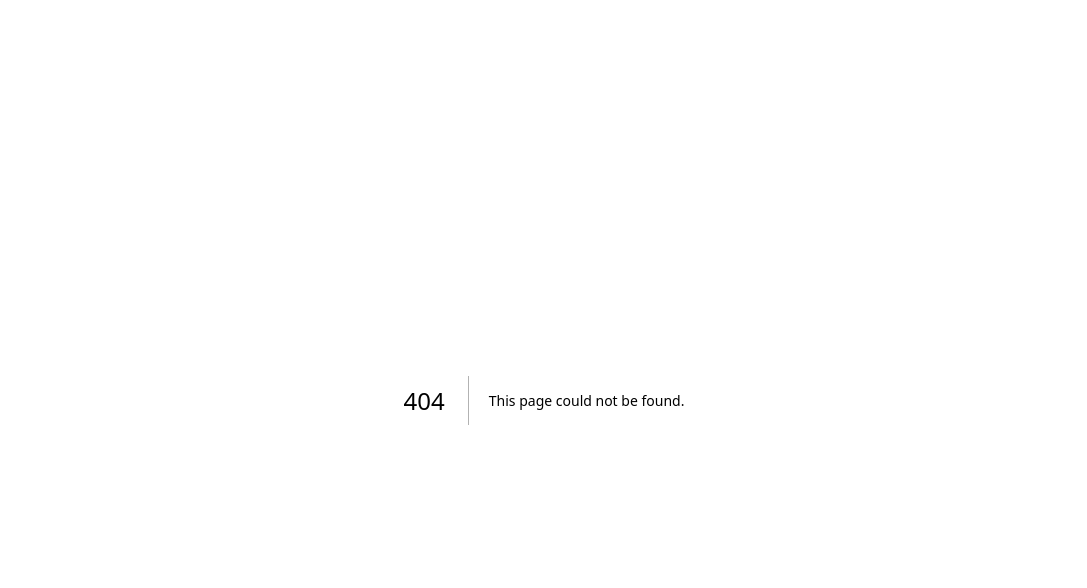
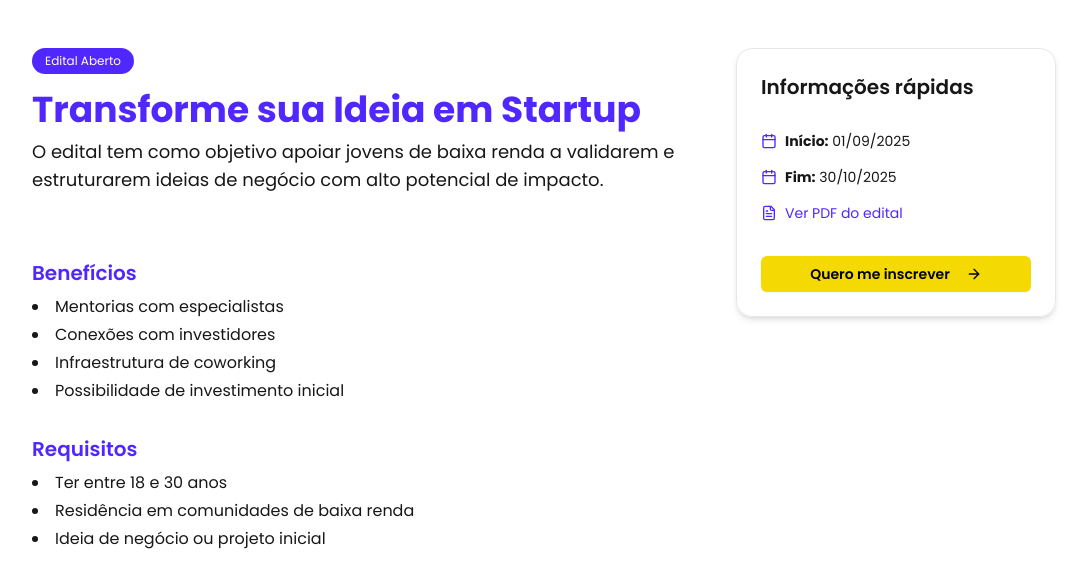
Before and after one commit to Kadoo-Education/kadoo-web, a Next.js app: page /edital/1 in a window 1280 px wide. Before the commit this address had no page. Shown: the top 588 px of the page, without its empty margins (96-1183 px from the left). Built offline with nearby package versions, Linux system fonts and the light colour scheme.

Commit message:
wip: alterando formulário de criar editais

```diff
--- a/package.json
+++ b/package.json
@@ -26,16 +26,20 @@
     "clsx": "^2.1.1",
     "cmdk": "^1.1.1",
     "date-fns": "^4.1.0",
+    "framer-motion": "^12.23.12",
     "jose": "^6.0.12",
     "js-cookie": "^3.0.5",
     "lucide-react": "^0.522.0",
     "next": "15.3.4",
     "next-cloudinary": "^6.16.0",
     "next-themes": "^0.4.6",
+    "pinata": "^2.4.9",
     "react": "^19.0.0",
     "react-day-picker": "^9.8.0",
     "react-dom": "^19.0.0",
     "react-hook-form": "^7.60.0",
+    "react-markdown": "^10.1.0",
+    "remark-gfm": "^4.0.1",
     "sonner": "^2.0.5",
     "tailwind-merge": "^3.3.1",
     "zod": "^4.0.5"
--- a/src/app/api/cloudinary/route.ts
+++ /dev/null
@@ -1,35 +0,0 @@
-import { v2 as cloudinary } from "cloudinary";
-import { NextRequest } from "next/server";
-import { Readable } from "stream";
-
-cloudinary.config({
-  cloud_name: "dbsps2niw",
-  api_key: "782717586434214",
-  api_secret: "sXhQP-x_4xZDClPtkhlnPZP8boY",
-});
-
-export async function POST(request: NextRequest) {
-  const formData = await request.formData()
-  const file = formData.get("file") as File
-
-  if (!file) {
-    return new Response("Arquivo não encontrado", { status: 400 });
-  }
-
-  const arrayBuffer = await file.arrayBuffer()
-  const buffer = Buffer.from(arrayBuffer)
-
-  const stream = Readable.from(buffer)
-
-
-  console.log(stream)
-
-  // const { paramsToSign } = body;
-
-  // const signature = cloudinary.utils.api_sign_request(
-  //   paramsToSign,
-  //   "sXhQP-x_4xZDClPtkhlnPZP8boY"
-  // );
-
-  return Response.json({ buffer });
-}
--- /dev/null
+++ b/src/app/api/upload-file/route.ts
@@ -0,0 +1,23 @@
+import { pinata } from "@/infra/external/pinata/pinata";
+import { NextResponse, type NextRequest } from "next/server";
+
+const groupId = "6ce2ee51-565e-4faf-9a89-3461de0bb026"
+
+export async function POST(request: NextRequest) {
+  try {
+    const data = await request.formData();
+    const file: File | null = data.get("file") as unknown as File;
+
+    const { cid } = await pinata.upload.public
+      .file(file)
+      .group(groupId)
+    const url = await pinata.gateways.public.convert(cid);
+    return NextResponse.json(url, { status: 200 });
+  } catch (e) {
+    console.log(e);
+    return NextResponse.json(
+      { error: "Internal Server Error" },
+      { status: 500 }
+    );
+  }
+}
--- /dev/null
+++ b/src/app/edital/[id]/page.tsx
@@ -0,0 +1,118 @@
+'use client'
+
+import { Badge } from "@/presentation/external/components/ui/badge";
+import { Button } from "@/presentation/external/components/ui/button";
+import { Card, CardContent, CardHeader, CardTitle } from "@/presentation/external/components/ui/card";
+import { Separator } from "@/presentation/external/components/ui/separator";
+import { ArrowRight, Calendar, FileText } from "lucide-react";
+
+import { motion } from "framer-motion";
+
+export default function ProgramaDetalhadoPage() {
+  const edital = {
+    titulo: "Transforme sua Ideia em Startup",
+    descricao:
+      "O edital tem como objetivo apoiar jovens de baixa renda a validarem e estruturarem ideias de negócio com alto potencial de impacto.",
+    organizacao: "Kadoo Aceleradora",
+    dataInicio: "01/09/2025",
+    dataFim: "30/10/2025",
+    linkPdf: "#",
+    beneficios: [
+      "Mentorias com especialistas",
+      "Conexões com investidores",
+      "Infraestrutura de coworking",
+      "Possibilidade de investimento inicial",
+    ],
+    requisitos: [
+      "Ter entre 18 e 30 anos",
+      "Residência em comunidades de baixa renda",
+      "Ideia de negócio ou projeto inicial",
+    ],
+  };
+
+  return (
+    <div className="min-h-screen bg-white py-12 px-6 lg:px-32">
+
+      <motion.div
+        initial={{ opacity: 0, y: 12 }}
+        animate={{ opacity: 1, y: 0 }}
+        transition={{ duration: 0.5 }}
+        className="grid lg:grid-cols-3 gap-8"
+      >
+        <div className="lg:col-span-2 space-y-8">
+          <div>
+            <Badge className="bg-[#5127FF] text-white px-3 py-1 rounded-full">
+              Edital Aberto
+            </Badge>
+            <h1 className="text-4xl font-bold mt-4 text-[#5127FF]">
+              {edital.titulo}
+            </h1>
+            <p className="text-muted-foreground text-lg mt-2">
+              {edital.descricao}
+            </p>
+          </div>
+
+          <Separator />
+
+          <div>
+            <h2 className="text-xl font-semibold mb-2 text-[#5127FF]">
+              Benefícios
+            </h2>
+            <ul className="list-disc list-inside space-y-1">
+              {edital.beneficios.map((b, idx) => (
+                <li key={idx}>{b}</li>
+              ))}
+            </ul>
+          </div>
+
+          <div>
+            <h2 className="text-xl font-semibold mb-2 text-[#5127FF]">
+              Requisitos
+            </h2>
+            <ul className="list-disc list-inside space-y-1">
+              {edital.requisitos.map((r, idx) => (
+                <li key={idx}>{r}</li>
+              ))}
+            </ul>
+          </div>
+        </div>
+
+        <Card className="shadow-md rounded-2xl border border-[#e5e7eb] h-fit sticky top-12">
+          <CardHeader>
+            <CardTitle className="text-xl">Informações rápidas</CardTitle>
+          </CardHeader>
+          <CardContent className="space-y-4 text-sm">
+            <div className="flex items-center gap-2">
+              <Calendar className="h-4 w-4 text-[#5127FF]" />
+              <span>
+                <strong>Início:</strong> {edital.dataInicio}
+              </span>
+            </div>
+            <div className="flex items-center gap-2">
+              <Calendar className="h-4 w-4 text-[#5127FF]" />
+              <span>
+                <strong>Fim:</strong> {edital.dataFim}
+              </span>
+            </div>
+            <div className="flex items-center gap-2">
+              <FileText className="h-4 w-4 text-[#5127FF]" />
+              <a
+                href={edital.linkPdf}
+                className="text-[#5127FF] hover:underline"
+              >
+                Ver PDF do edital
+              </a>
+            </div>
+
+            <Separator />
+
+            <Button className="w-full bg-[#F4DA02] hover:bg-[#e7cc01] text-black font-semibold transition-transform hover:scale-105">
+              Quero me inscrever
+              <ArrowRight className="ml-2 h-4 w-4" />
+            </Button>
+          </CardContent>
+        </Card>
+      </motion.div>
+    </div>
+  );
+}
--- /dev/null
+++ b/src/infra/external/pinata/pinata.ts
@@ -0,0 +1,10 @@
+"server only"
+
+import { PinataSDK } from "pinata"
+
+console.log(process.env.PINATA_JWT, process.env.NEXT_PUBLIC_GATEWAY_URL)
+
+export const pinata = new PinataSDK({
+  pinataJwt: `${process.env.PINATA_JWT}`,
+  pinataGateway: `${process.env.NEXT_PUBLIC_GATEWAY_URL}`
+})
--- a/src/presentation/modules/edict/create/components/form/form.tsx
+++ b/src/presentation/modules/edict/create/components/form/form.tsx
@@ -14,6 +14,10 @@ import { useEffect, useState } from "react"
 import { Controller, useFieldArray, useForm } from "react-hook-form"
 import { edictGatewayHttp } from "@/infra/modules/edict/edict-gateway-http"
 import { toast } from "sonner"
+import remarkGfm from "remark-gfm"
+
+import ReactMarkdown from 'react-markdown'
+
 
 const availableCategories = [
   "Tecnologia",
@@ -30,7 +34,11 @@ const availableCategories = [
 
 export function Form() {
 
-  const [uploadedFileUrl, setUploadedFileUrl] = useState<string | null>(null)
+  const [edictFile, setEdictFile] = useState<File>();
+  const [activityFile, setActivityFile] = useState<File>()
+  const [url, setUrl] = useState("");
+
+  const [descricao, setDescricao] = useState("")
 
   const { register, handleSubmit, formState: { errors }, control, watch } = useForm<CreateEdictValidation>({
     resolver: zodResolver(createEdictValidation),
@@ -78,16 +86,20 @@ export function Form() {
 
 
   async function handleCreateEdictForm(data: CreateEdictValidation) {
+
+    if (!edictFile) return
+
     const formData = new FormData()
-    formData.append("file", data.pdf)
+    formData.set("file", edictFile)
 
-    fetch("/api/cloudinary", {
-      method: "POST",
-      headers: {
-        'Content-Type': "multipart/form-data"
-      },
-      body: formData
-    })
+    console.log(data, activityFile)
+
+    // const uploadRequest = await fetch("/api/upload-file", {
+    //   method: "POST",
+    //   body: formData
+    // })
+
+    // const signedUrl = await uploadRequest.json();
 
     // edictGatewayHttp.create({
     //   description: data.description,
@@ -100,6 +112,8 @@ export function Form() {
 
     toast.success("Dados enviados! Veja o console.")
   }
+
+  const markdown = `Just a link: https://reactjs.com.`
 
   return (
     <form className="space-y-8" onSubmit={handleSubmit(handleCreateEdictForm)} encType="multipart/form-data">
@@ -122,7 +136,7 @@ export function Form() {
             />
           </Input.Root>
 
-          <Input.Root>
+          {/* <Input.Root>
             <Input.Label htmlFor="shortDescription" className="text-sm font-medium text-gray-700 mb-2 block">
               Descrição Curta *<span className="text-gray-500 font-normal ml-1">(máx. 300 caracteres)</span>
             </Input.Label>
@@ -133,10 +147,10 @@ export function Form() {
               maxLength={300}
               className="min-h-[100px] rounded-lg border-gray-200 focus:border-[#5127FF] focus:ring-[#5127FF] resize-none"
               {...register("description")}
-            />
-            {/* <div className="text-right text-sm text-gray-500 mt-1">{formData.shortDescription.length}/300
+            /> */}
+          {/* <div className="text-right text-sm text-gray-500 mt-1">{formData.shortDescription.length}/300
             </div> */}
-          </Input.Root>
+          {/* </Input.Root> */}
 
           {/* <div>
                     <Label htmlFor="fullDescription" className="text-sm font-medium text-gray-700 mb-2 block">
@@ -150,10 +164,35 @@ export function Form() {
                       className="min-h-[200px] rounded-lg border-gray-200 focus:border-[#5127FF] focus:ring-[#5127FF] resize-none"
                     />
                   </div> */}
+
+          <Input.Root>
+            <Label>Descrição do Edital</Label>
+
+            <Textarea
+              id="descricao"
+              placeholder="Digite a descrição do edital aqui usando markdown..."
+              rows={15}
+              className="resize-none"
+              value={descricao}
+              onChange={(e) => setDescricao(e.target.value)}
+            />
+          </Input.Root>
+
+          <ReactMarkdown
+            remarkPlugins={[remarkGfm]}
+            components={{
+              h1: (props) => <h1 className="text-4xl font-extrabold" {...props} />
+            }}
+          >
+            {descricao}
+          </ReactMarkdown>
+
         </div>
+
+
       </div>
 
-      <Separator />
+      <Separator className="bg-gray-300" />
 
       <div className="space-y-6">
         <div className="flex items-center gap-2 mb-4">
@@ -194,32 +233,17 @@ export function Form() {
           <Input.Core
             type="file"
             accept="application/pdf"
-            {...register('pdf')}
             className="w-full"
+            onChange={(e) => setEdictFile(e?.target?.files?.[0])}
           />
 
-          {/* <CldUploadButton
-              uploadPreset="kadoo-api"
-              signatureEndpoint="/api/cloudinary"
-              options={{ resourceType: "raw" }}
-              onSuccess={(result: any) => {
-                const url = result?.info?.secure_url
-                console.log("Upload concluído:", url)
-                setUploadedFileUrl(url)
-              }}
-              className="inline-flex items-center justify-center gap-2 rounded-md border border-[#5127FF] bg-transparent px-4 py-2 text-sm font-medium text-[#5127FF] transition-colors hover:bg-[#5127FF] hover:text-white focus-visible:outline-none focus-visible:ring-2 focus-visible:ring-[#5127FF] focus-visible:ring-offset-2"
-
-            >
-              <Upload className="w-4 h-4" />
-              Enviar PDF do Edital
-            </CldUploadButton> */}
 
 
-          {uploadedFileUrl && (
+          {/* {edictFile && (
             <p className="text-sm text-green-600 mt-1">
-              Arquivo enviado com sucesso! <a href={uploadedFileUrl} className="underline" target="_blank">Ver PDF</a>
+              Arquivo enviado com sucesso! <a href={edictFile} className="underline" target="_blank">Ver PDF</a>
             </p>
-          )}
+          )} */}
         </Input.Root>
       </div>
 
@@ -479,8 +503,8 @@ export function Form() {
                   <Input.Core
                     type="file"
                     accept="application/pdf"
-                    {...register(`trails.${index}.pdf`)}
                     className="w-full"
+                    onChange={(e) => setActivityFile(e?.target?.files?.[0])}
                   />
                 </Input.Root>
               </>
--- a/src/validation/validators/create-edict/create-edict-validation.ts
+++ b/src/validation/validators/create-edict/create-edict-validation.ts
@@ -11,14 +11,7 @@ const trailSchema = z.object({
   link: z.string().optional(),
   activityTitle: z.string().optional(),
   activityDescription: z.string().optional(),
-  pdf: z.any().optional(),
-}).superRefine((data, ctx) => {
-  if (data.type === "evento" && !data.date) {
-    ctx.addIssue({
-      path: ["date"],
-      message: "A data do evento é obrigatória",
-    });
-  }
+  // pdf: z.any().optional(),
 })
 
 export const createEdictValidation = z.object({
@@ -27,7 +20,7 @@ export const createEdictValidation = z.object({
   startDate: z.string().min(1, "Data de início é obrigatória"),
   endDate: z.string().min(1, "Data de término é obrigatória"),
   categories: z.array(z.string()).nonempty("Pelo menos uma categoria deve ser selecionada"),
-  pdf: z.any().optional(),
+  // pdf: z.any().optional(),
   tracksCount: z
     .number()
     .int("Deve ser um número inteiro")
```
Also changed, not shown: 1 other file (tests, documents, lock files or other folders).
